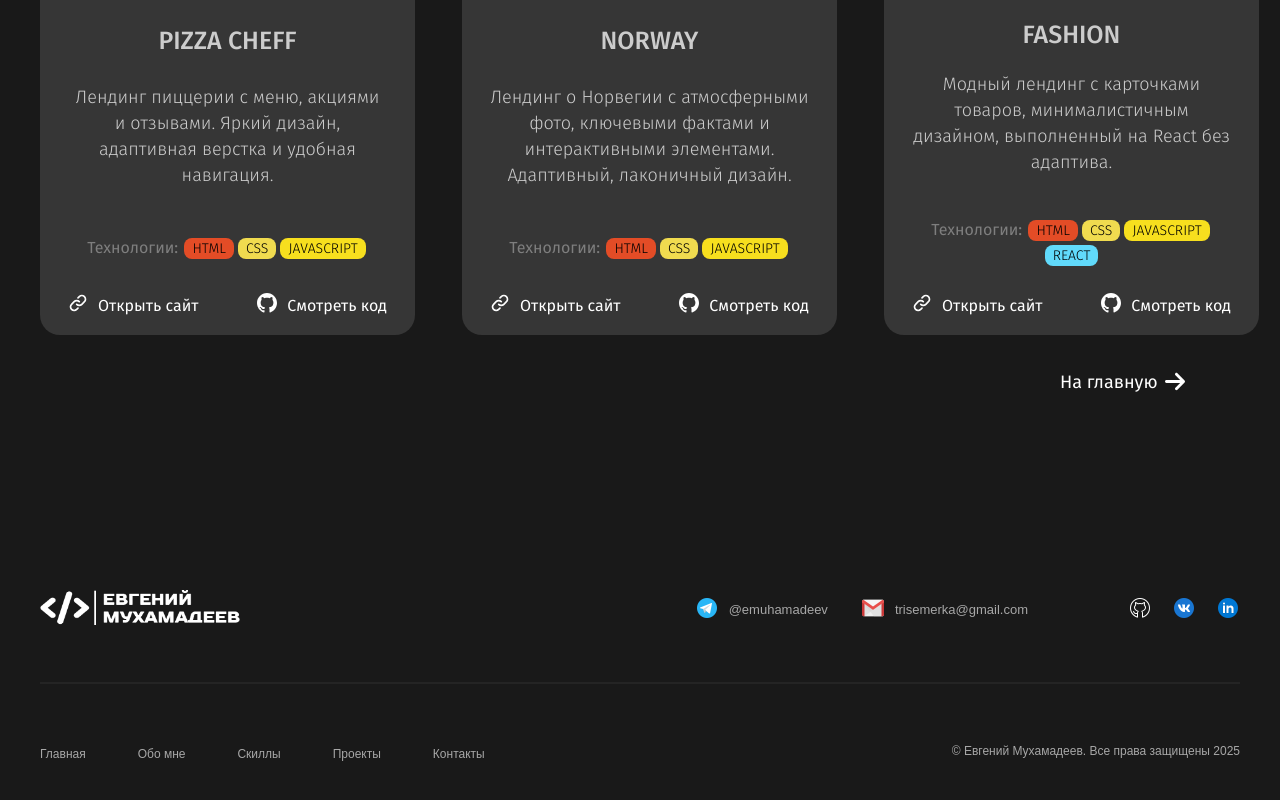
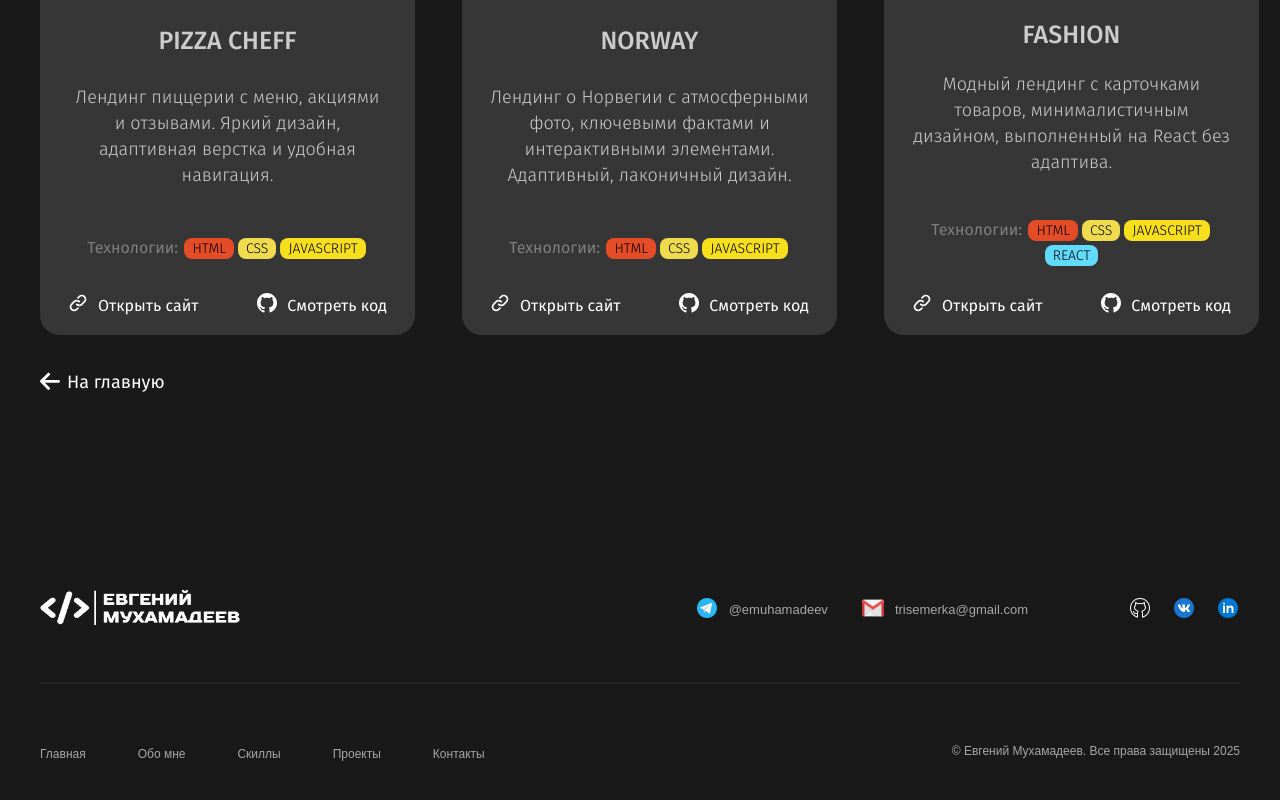
Before and after one commit to KartoShk4/EVGENY-MKH, an Angular app: page /projects in a window 1280 px wide. Shown: the part 1890-2690 px from the top of the page. Built offline with nearby package versions, Linux system fonts and the light colour scheme; a web font is replaced by a local one.

Commit message:
Изменение положения кнопки "На главную"

```diff
--- a/src/app/views/projects/projects/projects.component.html
+++ b/src/app/views/projects/projects/projects.component.html
@@ -9,8 +9,9 @@
       </project-card-component>
     </div>
     <div class="project-link">
-      <a routerLink="/"><span>На главную</span>
+      <a routerLink="/">
         <img src="assets/images/pages/arrow-right.svg" alt="arrow">
+        <span>На главную</span>
       </a>
     </div>
   </div>
--- a/src/assets/styles/_global.scss
+++ b/src/assets/styles/_global.scss
@@ -55,7 +55,7 @@ body {
 .project-link {
   display: inline-block;
   padding-top: 30px;
-  margin-left: 1020px;
+  margin-right: 1020px;
   transition: transform .3s ease;
 
   a {
@@ -71,12 +71,13 @@ body {
       position: relative;
       width: 20px;
       top: 5px;
-      margin-left: 7px;
+      margin-right: 7px;
+      transform: rotate(180deg);
     }
   }
 
   &:hover {
-    transform: translateX(5px);
+    transform: translateX(-5px);
   }
 }
 
```
